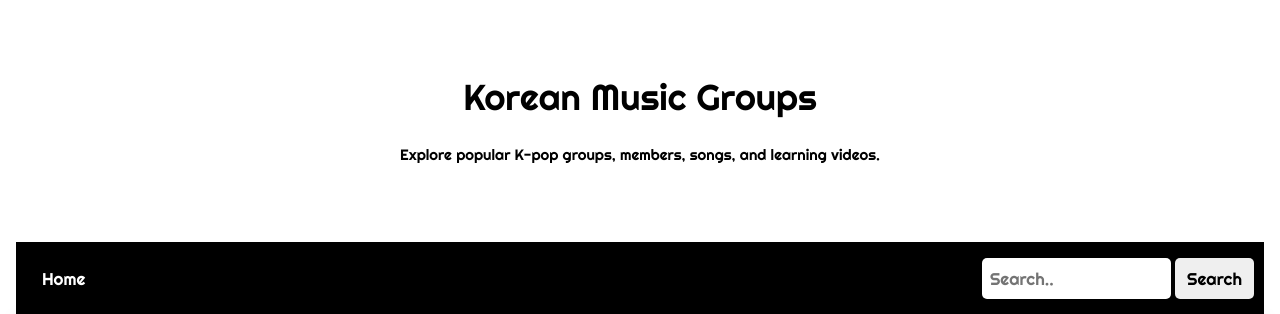
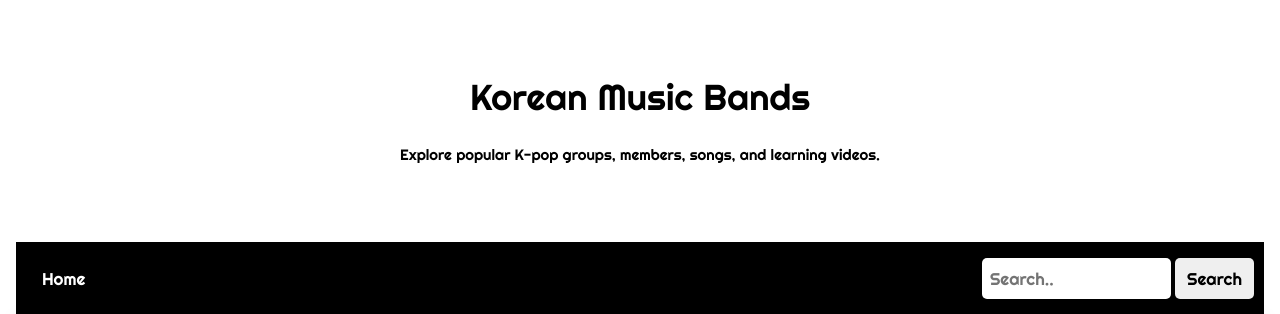
Before and after one commit to JaecobV/flask, a Flask app: page / in a window 1280 px wide. Shown: the top 314 px of the page. Run offline with Flask 3, Linux system fonts and the light colour scheme; data comes from the database, SQL or seed files in the repository; both versions use the stored data as it was after the commit.

Commit message:
edited the website name

```diff
--- a/templates/layout.html
+++ b/templates/layout.html
@@ -6,12 +6,12 @@
     <link rel="stylesheet" href="https://www.w3schools.com/w3css/5/w3.css">
     <link rel="stylesheet" href="https://fonts.googleapis.com/css?family=Righteous">
     <link rel="stylesheet" href="{{ url_for('static', filename='style.css') }}">
-    <title>Korean Music Groups</title>
+    <title>Korean Music Bands</title>
 </head>
 <body class="w3-container">
     <!--shared header and nav bar-->
     <div class="title">
-        <h1>Korean Music Groups</h1>
+        <h1>Korean Music Bands</h1>
         <p>Explore popular K-pop groups, members, songs, and learning videos.</p>
     </div>
     {% block body %}
```
Also changed, not shown: database.db.
